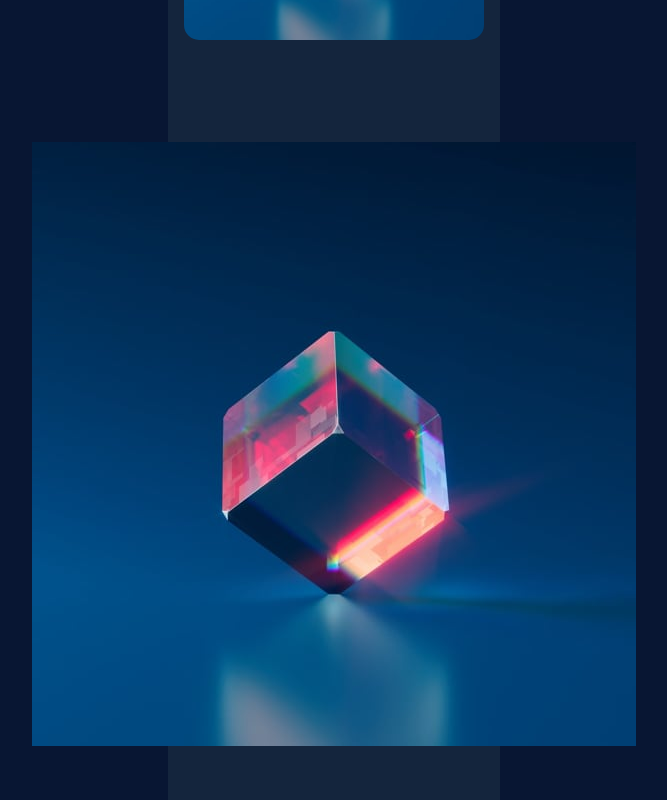
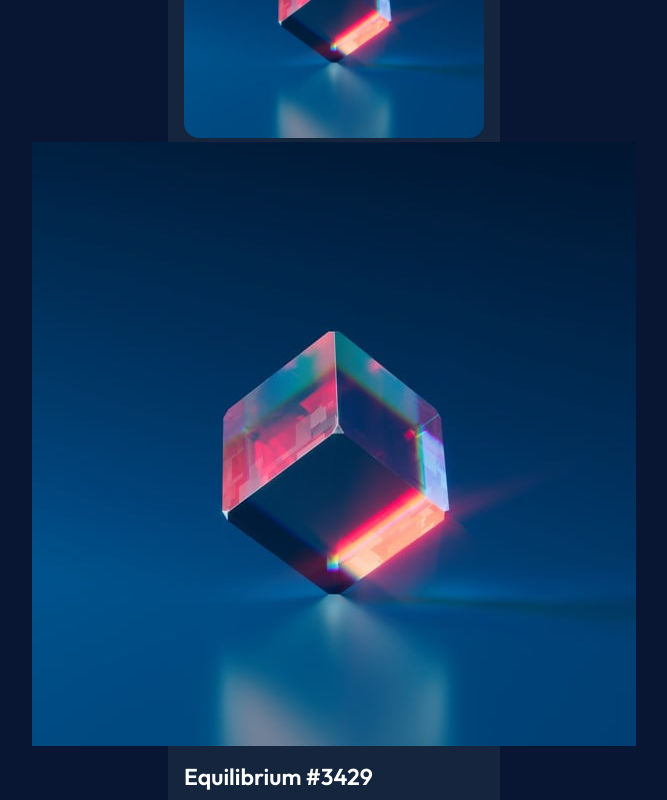
Before and after one commit to ghostday05/project-nft-pierre, a plain HTML site: page index.html in a window 1280 px wide. Shown: the top 800 px of the page, without its empty margins (306-973 px from the left). Drawn offline with Linux system fonts and the light colour scheme; files whose address does not match are found by name.

Commit message:
Update Couleur.css

```diff
--- a/Couleur.css
+++ b/Couleur.css
@@ -82,9 +82,10 @@ h1 {
 .container2 {
   display: flex;
   justify-content: center;
-  align-items: center;
-  height: 100vh;
+  align-items: center
   position: relative;
+  width: 100%;
+  border-radius: 5%;
 }
 .overlay:hover {
   color: cyan;
```
